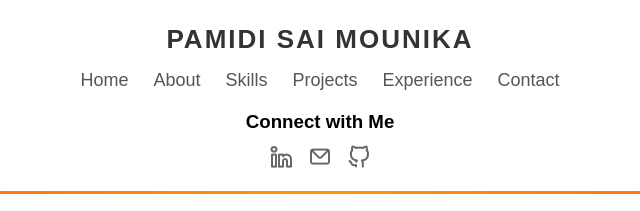
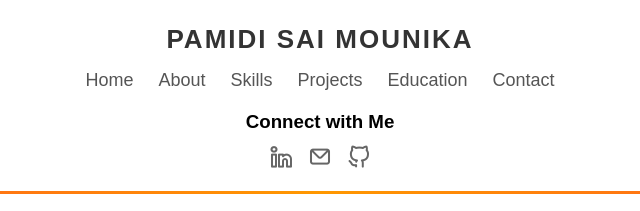
Before and after one commit to PamidiSaiMounika/portfolio, a plain HTML site: page index.html in a window 1280 px wide. Shown: the part 5068-5279 px from the top of the page, 320-960 px from the left. Drawn offline with nearby package versions, Linux system fonts and the light colour scheme.

Commit message:
Update index.html

```diff
--- a/index.html
+++ b/index.html
@@ -330,7 +330,7 @@
                     <li><a href="#about">About</a></li>
                     <li><a href="#skills">Skills</a></li>
                     <li><a href="#projects">Projects</a></li>
-                    <li><a href="#experience">Experience</a></li>
+                    <li><a href="#education">Education</a></li>
                     <li><a href="#contact">Contact</a></li>
                 </ul>
             </div>
```
